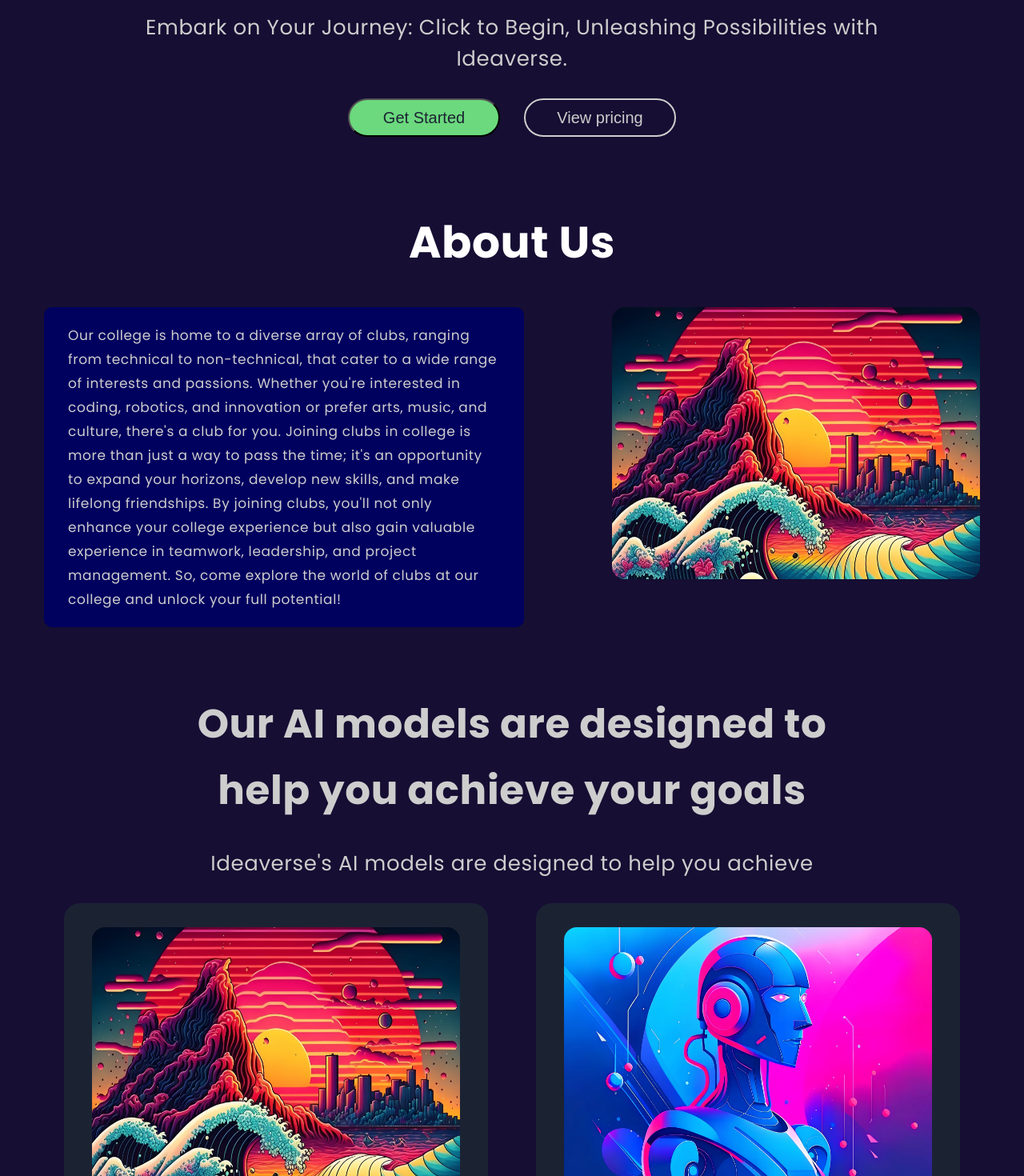
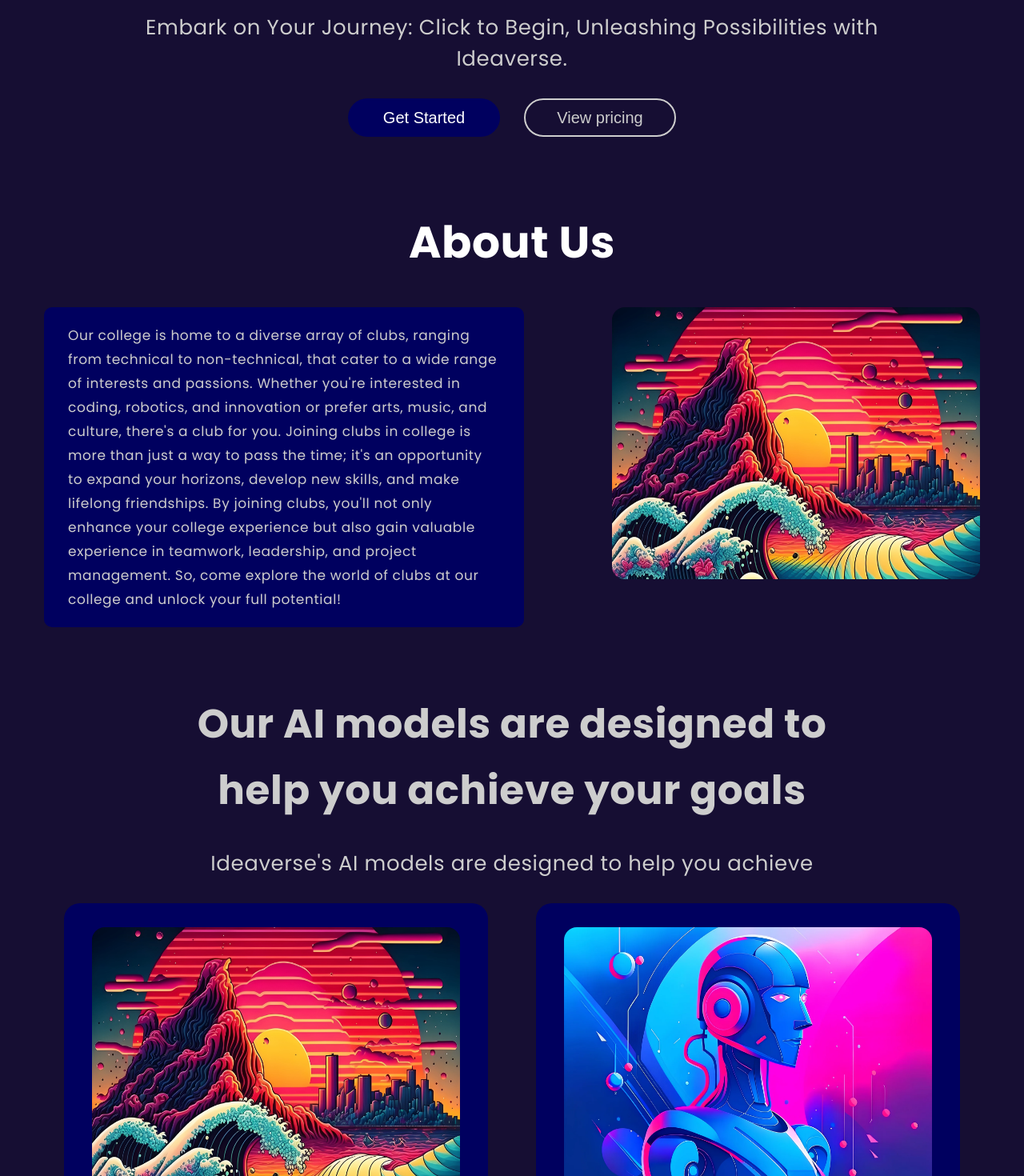
Before and after one commit to akash-singh8/VITconnect, a React (Vite) app in the folder client/: page / in a window 1280 px wide. Shown: the part 460-1930 px from the top of the page at 80% size. Built offline with nearby package versions, Linux system fonts and the light colour scheme.

Commit message:
update package.json

```diff
--- a/client/src/components/Contact.jsx
+++ b/client/src/components/Contact.jsx
@@ -1,5 +1,5 @@
 import React, { useEffect } from "react";
-import "../styles/main.css";
+import "../styles/contact.css";
 import { Link } from "react-router-dom";
 import { FontAwesomeIcon } from "@fortawesome/react-fontawesome";
 import {
@@ -20,7 +20,6 @@ const Contact = () => {
               action="https://formsubmit.co/hanish.tharwani2021@vitbhopal.ac.in"
               method="POST"
               className="cards"
-              data-aos="fade-up"
             >
               <div className="fly">
                 <label className="head_name">Name</label>
--- a/client/src/styles/contact.css
+++ b/client/src/styles/contact.css
@@ -9,7 +9,7 @@
 .box1 {
   width: 500px;
   height: 570px;
-  background: #ea01c8;
+  background: #230094;
   display: grid;
   justify-content: center;
   padding-top: 30px;
@@ -18,7 +18,7 @@
 .box2 {
   width: 500px;
   height: 570px;
-  background: #230094;
+  background: #321f77;
   display: grid;
   justify-content: center;
   padding-top: 30px;
--- a/client/src/styles/main.css
+++ b/client/src/styles/main.css
@@ -54,7 +54,7 @@ ul {
     width: 130px;
     height: 37px;
     border-radius: 50px;
-    background-color: #6cd97e;
+    background-color: #00005f;
     border: 0;
     cursor: pointer;
     color: #1b2333;
@@ -75,7 +75,6 @@ ul {
 
 .home__container {
     margin-top: 106px;
-
 }
 
 .loremheading {
@@ -107,12 +106,13 @@ ul {
 .getstahrted {
     width: 190px;
     height: 48px;
-    color: #1b2333;
-    background-color: #6cd97e;
+    color: #fff;
+    background-color: #00005f;
     border-radius: 50px;
     cursor: pointer;
     text-align: center;
     font-size: 20px;
+    border: 0;
 }
 
 .jjgtth {
@@ -189,11 +189,10 @@ ul {
     margin-top: 30px;
 }
 
-
 .modelhsk {
     width: 530px;
     height: 548px;
-    background-color: #1b2333;
+    background-color: #00005f;
     border-radius: 20px;
     display: grid;
     flex-direction: column;
@@ -238,10 +237,8 @@ ul {
 }
 
 .abouUs {
-
     margin-top: 90px;
 }
-
 
 .jsagb {
     display: flex;
```
Also changed, not shown: client/src/components/Club.jsx (added).
